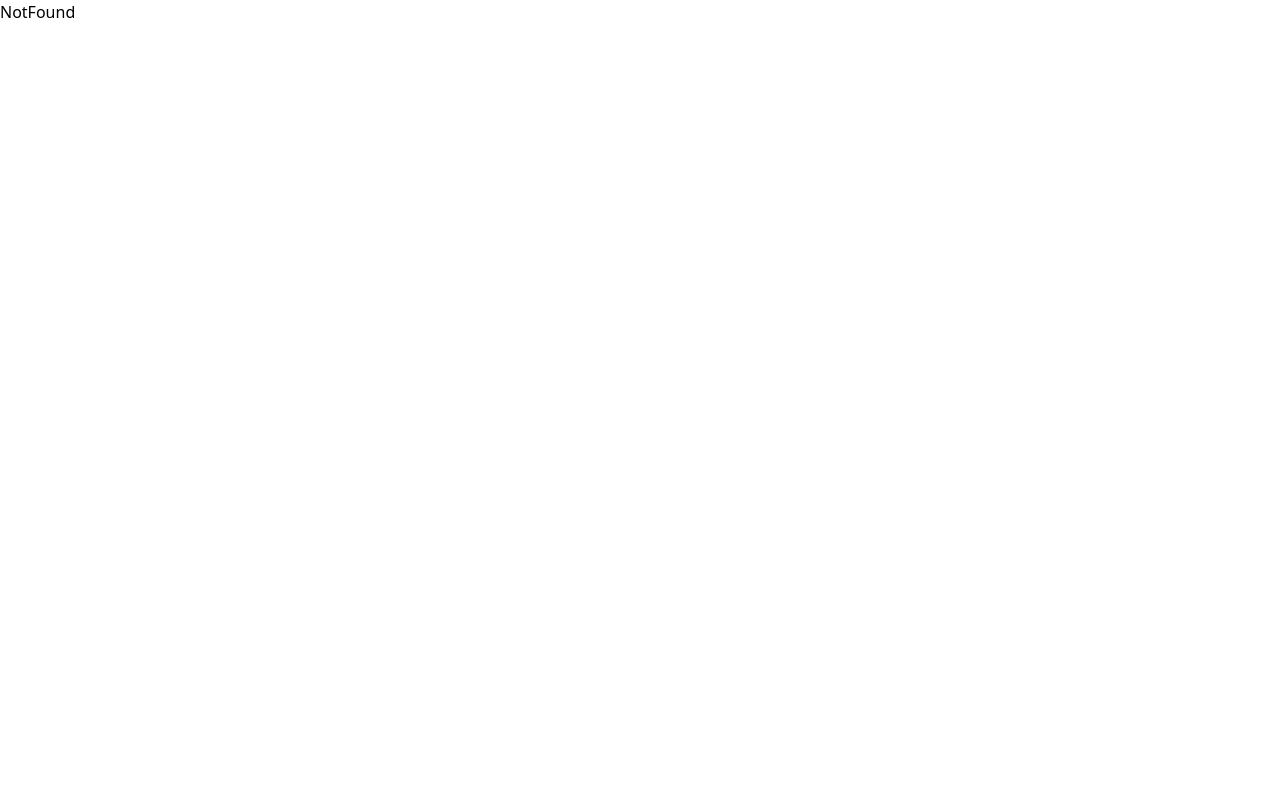
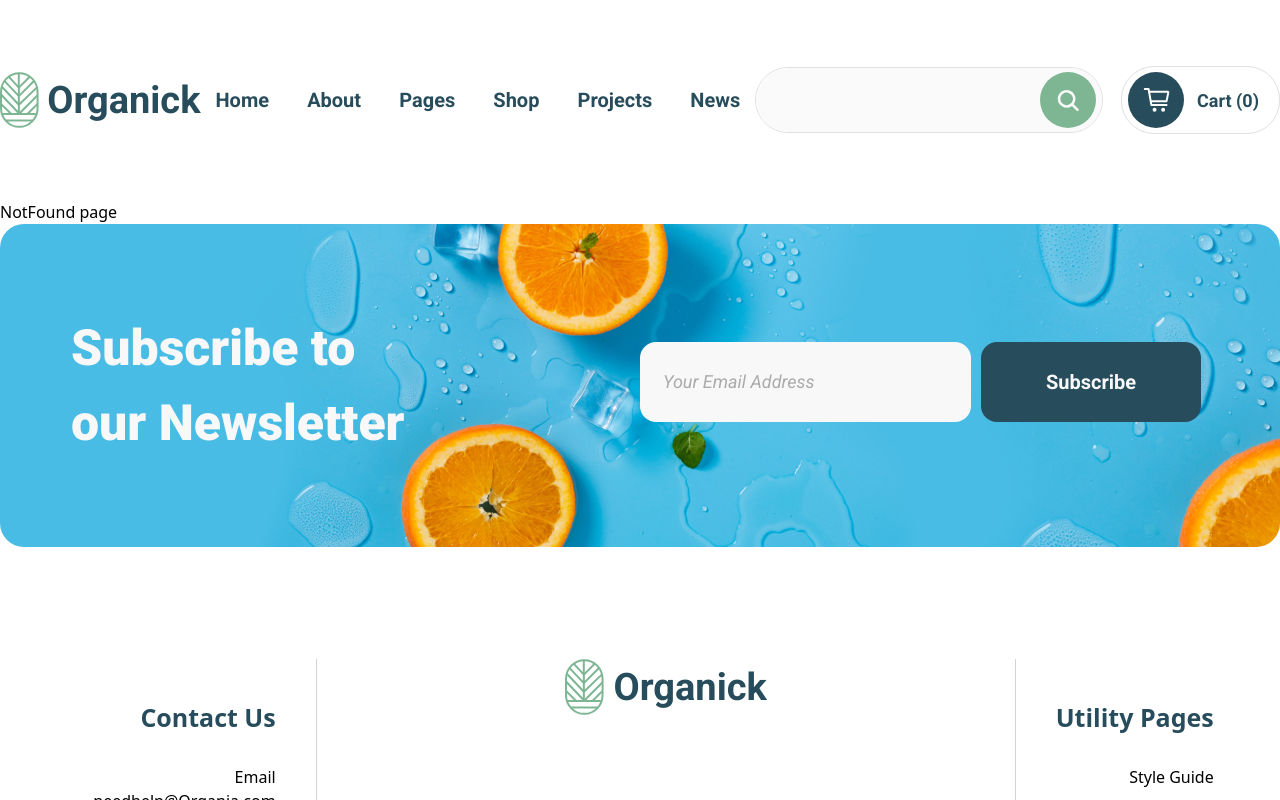
Before and after one commit to nozim-dev/organick, a React (Vite) app: page /pages in a window 1280 px wide. Before the commit this address had no page. Shown: the top 800 px of the page. Built offline with nearby package versions, Linux system fonts and the light colour scheme.

Commit message:
adding notfound page

```diff
--- a/src/pages/NotFound/NotFound.jsx
+++ b/src/pages/NotFound/NotFound.jsx
@@ -1,7 +1,15 @@
 import React from "react";
+import Header from "../../Components/Header/Header";
+import Footer from "../../Components/Footer/Footer";
 
 const NotFound = () => {
-  return <div>NotFound</div>;
+  return (
+    <div>
+      <Header />
+      NotFound page
+      <Footer />
+    </div>
+  );
 };
 
 export default NotFound;
```
